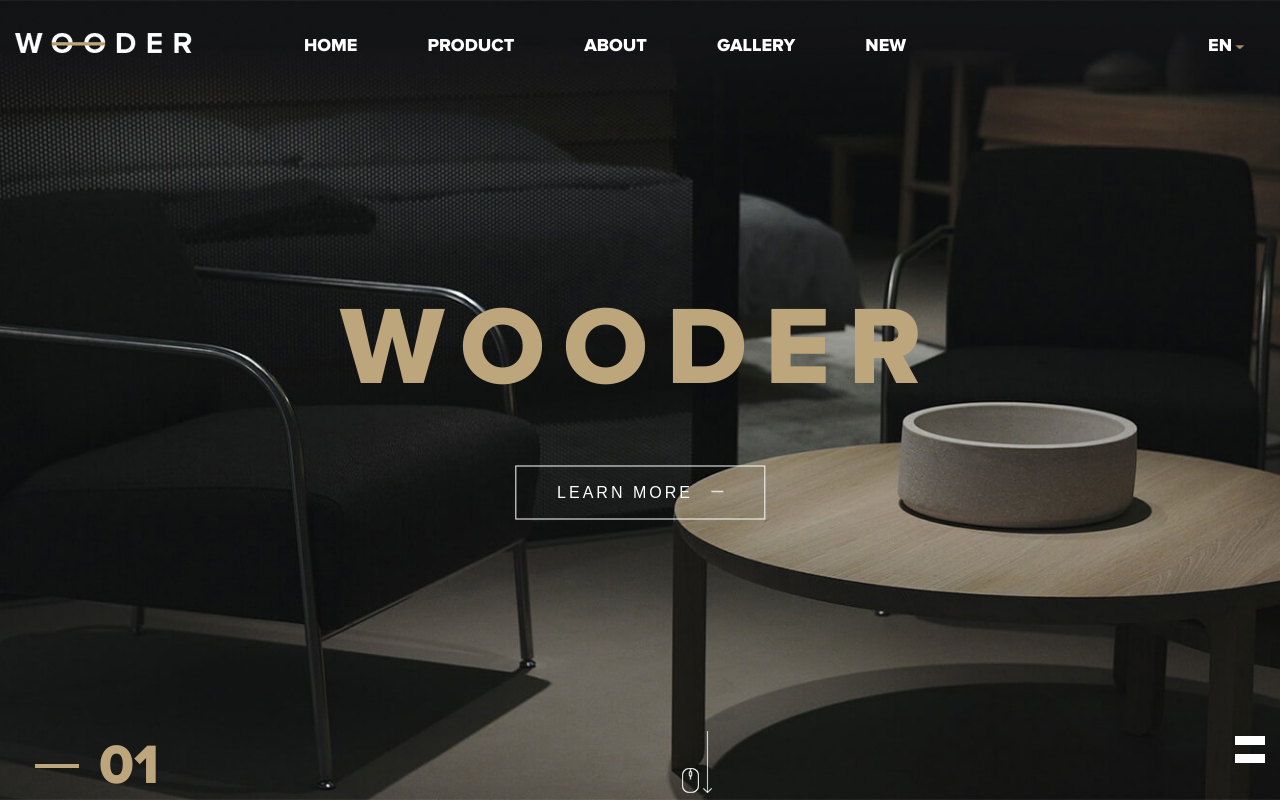
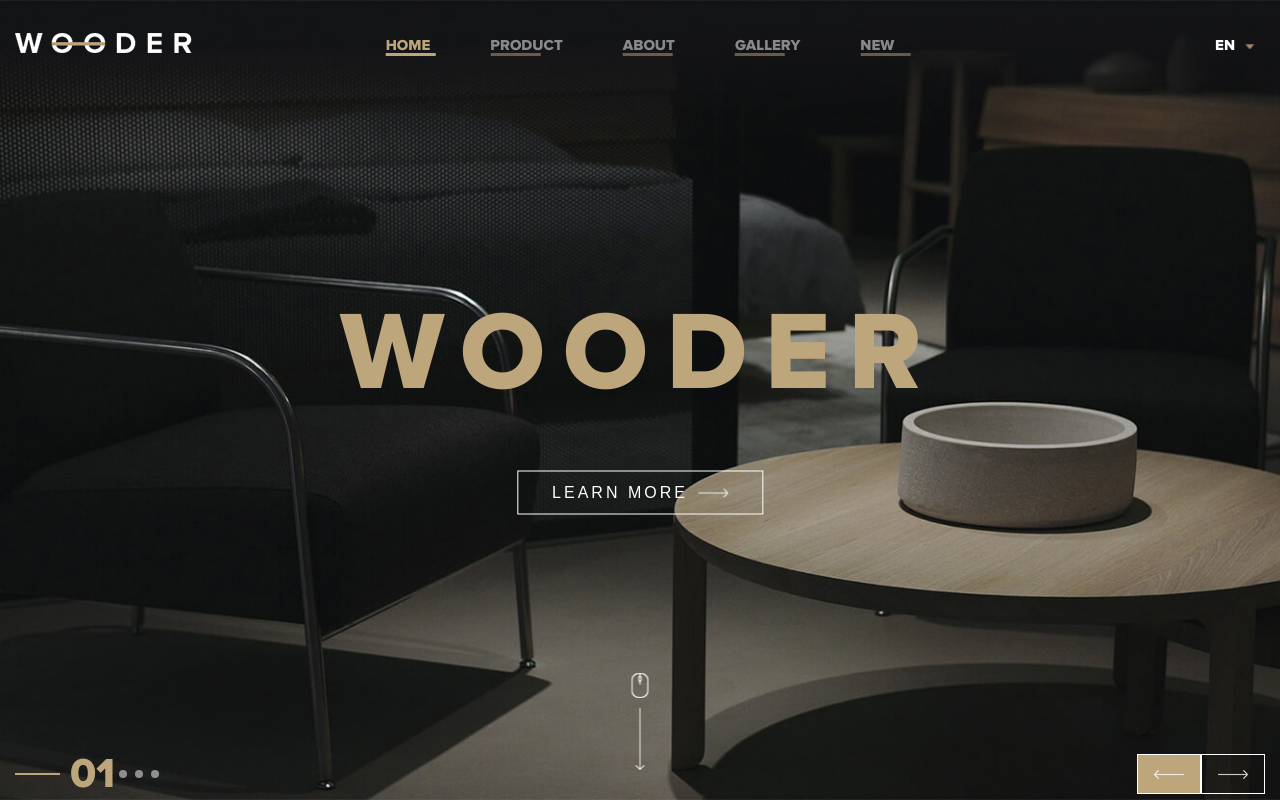
Before and after one commit to tanoscar111/Grunt, a website: page index.html in a window 1280 px wide. Drawn offline with Linux system fonts and the light colour scheme; files whose address does not match are found by name.

Commit message:
home page

```diff
--- a/dest/fonts.css
+++ b/dest/fonts.css
@@ -1 +1,27 @@
-/* FONT FACE - font-display: fallback; */
+
+@font-face {
+    font-family: "Peb";
+    src: url("Font/ProximaNovaA-Extrabld.woff2") format("woff2"),
+      url("Font/ProximaNovaA-Extrabld.woff") format("woff");
+    font-weight: 800;
+    font-style: normal;
+    font-display: fallback;
+  }
+
+  @font-face {
+    font-family: "Pr";
+    src: url("Font/ProximaNova-Regular.woff2") format("woff2"),
+      url("Font/ProximaNova-Regular.woff") format("woff");
+    font-weight: normal;
+    font-style: normal;
+    font-display: fallback;
+  }
+
+  @font-face {
+    font-family: "Pg";
+    src: url("Font/ProximaNova-Bold.woff2") format("woff2"),
+      url("Font/ProximaNova-Bold.woff") format("woff");
+    font-weight: bold;
+    font-style: normal;
+    font-display: fallback;
+  }
--- a/index.html
+++ b/index.html
@@ -5,7 +5,7 @@
     <meta name="viewport" content="width=device-width, initial-scale=1.0" />
     <meta http-equiv="X-UA-Compatible" content="IE=edge,chrome=1" />
     <title>Woonder</title>
-    <link rel="icon" href="favicon.ico">
+    <link rel="icon" href="favicon.ico" />
     <meta name="title" content="" />
     <meta name="description" content="" />
     <!-- meta facebook -->
@@ -16,49 +16,19 @@
     <meta property="og:url" content="" />
     <meta property="og:site_name" content="" />
     <meta property="og:image" content="" />
-
-    <link rel="stylesheet" href="dest/style.min.css">
+    <link rel="stylesheet" href="dest/fonts.css" />
+    <link rel="stylesheet" href="dest/style.min.css" />
   </head>
 
-  <style>
-    @font-face {
-    font-family: 'Peb';
-    src: url('Font/ProximaNovaA-Extrabld.woff2') format('woff2'),
-        url('Font/ProximaNovaA-Extrabld.woff') format('woff');
-    font-weight: 800;
-    font-style: normal;
-    font-display: fallback;
-}
-
-@font-face {
-    font-family: 'Pr';
-    src: url('Font/ProximaNova-Regular.woff2') format('woff2'),
-        url('Font/ProximaNova-Regular.woff') format('woff');
-    font-weight: normal;
-    font-style: normal;
-    font-display: fallback;
-}
-
-@font-face {
-    font-family: 'Pg';
-    src: url('Font/ProximaNova-Bold.woff2') format('woff2'),
-        url('Font/ProximaNova-Bold.woff') format('woff');
-    font-weight: bold;
-    font-style: normal;
-    font-display: fallback;
-}
-
-
-  </style>
   <body>
     <header>
       <div class="container-fluid">
         <div class="logo">
           <a href="./"><img src="img/Logo/logo.png" alt="" /></a>
-          <h1 class="hidden" style="display: none">Woonder</h1>
+          <h1 class="hidden">Woonder</h1>
         </div>
-        <ul>
-          <li><a href="#">Home</a></li>
+        <ul class="menu">
+          <li><a href="#" class="active">Home</a></li>
           <li><a href="#">Product</a></li>
           <li><a href="#">About</a></li>
           <li><a href="#">Gallery</a></li>
@@ -68,6 +38,11 @@
           <div class="lang__Current">
             <span>EN</span>
             <i><img src="img/Icon/arowdow.png" alt="arow" /></i>
+          </div>
+          <div class="lang__Option">
+            <a href="#" class="active">VN</a>
+            <a href="#">JP</a>
+            <a href="#">EU</a>
           </div>
         </div>
       </div>
@@ -84,30 +59,30 @@
                   ><img src="img/Icon/nextring.png" alt="arownext" /></i
               ></a>
             </div>
-            <img src="img/slide/slider1.jpg" alt="slider1" />
+            <img src="img/slide/slider1.jpg" alt="slider1" class="textBox__img" />
           </div>
         </div>
-        <div class="slider__control">
+        <div class="slider__bottom">
           <div class="container-fluid">
-            <div class="paging">
+            <div class="slider__bottom-paging">
               <span>01</span>
               <ul>
-                <li></li>
+                <li class="active"></li>
                 <li></li>
                 <li></li>
               </ul>
             </div>
-            <div class="mouse">
-              <img src="img/Icon/mouse.png" alt="" />
-              <img src="img/Icon/line.png" alt="" />
+            <div class="slider__bottom-mouse">
+                <img src="img/Icon/mouse.png" alt="" />
+                <img src="img/Icon/line.png" alt="" />
+
+          </div>
+          <div class="slider__bottom-control">
+            <div class="controlBtn prev">
+              <i><img src="img/Icon/prev.png" alt="" /></i>
             </div>
-            <div class="control">
-              <div class="control__btn --prev">
-                <i><img src="img/Icon/prev.jpg" alt="" /></i>
-              </div>
-              <div class="control__btn --next">
-                <i><img src="img/Icon/next.jpg" alt="" /></i>
-              </div>
+            <div class="controlBtn next">
+              <i><img src="img/Icon/next.png" alt="" /></i>
             </div>
           </div>
         </div>
--- a/package.json
+++ b/package.json
@@ -9,7 +9,7 @@
   "keywords": [
     "task"
   ],
-  "author": "Tran Nghia CFD",
+  "author": "Thanh Tân",
   "license": "ISC",
   "devDependencies": {
     "grunt": "^1.2.1",
--- a/scss/imports/core/_header.scss
+++ b/scss/imports/core/_header.scss
@@ -1,59 +1,120 @@
-@import "extend";
+
 header {
-    display: flex;
-    height:90px;
+  height: var(--heightHeader);
   width: 100%;
-    position: absolute;
+  max-width: $container-max-width;
+  position: fixed;
+  top: 0;
+  left: 0;
+  right: 0;
   z-index: 1;
-
   .container-fluid {
+      height: 100%;
     display: flex;
     justify-content: space-between;
     align-items: center;
     position: relative;
-        ul {
-
+    .logo {
+      .hidden {
+        display: none;
+      }
+    }
+    .menu {
+       height: 100%;
       list-style-type: none;
       display: flex;
-           @extend .center-Item;
-        }
+      position: absolute;
+      left: 50%;
+      transform: translateX(-50%);
       li {
-            padding-right: 70px;
+        padding: 0 30px;
         height: 100%;
         display: flex;
         justify-content: center;
         align-items: center;
+        a {
+          @include text(15px,Peb,22.5px,$white-cl,uppercase);
+          opacity: 0.5;
+          text-decoration: none;
+          @include transition($t);
+          position: relative;
+          &:hover,&.active {
+              color: $yelow-cl;
+              @include transition($t);
+              opacity: 1;
           }
-        a {
-            text-decoration: none;
-            font-size: 18px;
-            color: $color-text;
-            text-transform: uppercase;
-            font-family: Peb;
-
-
-        }
-    }
-    .lang{
-        padding-right: 20px;
-    &__Current{
-        display: flex;
-        align-items: center;
-        i{
-            img {
-                width: 10px;
-                height: 5px;
-
-            }
-
-        }
-        span {
-            font-size: 18px;
-            color: $color-text;
-            text-transform: uppercase;
-            padding-right: 3px;
-            font-family: Peb;
+          &::before {
+              content: '';
+              width: 50px;
+              height: 3px;
+              position: absolute;
+              bottom: 0;
+              background: $yelow-cl;
           }
         }
     }
   }
+  }
+  .lang {
+    margin-right: 10px;
+    position: relative;
+    &__Current {
+      display: flex;
+      align-items: center;
+      i {
+        img {
+          width: 10px;
+        }
+      }
+      span {
+        @include text(15px,Peb,22.5px,$white-cl,uppercase);
+        padding-right: 10px;
+      }
+    }
+    &__Option {
+      position: absolute;
+      right: 0;
+      bottom: -103px;
+      border-radius: 5px;
+      transition: $t;
+      background:#acb7ba;
+      z-index: 0.5;
+      cursor: pointer;// để zô có bàn tay
+      @include visible(0);
+      @include transform ($t);
+        a{
+          padding: 4px 28px;
+          display: block;
+          color: #fff;
+          text-transform: uppercase;
+          text-decoration: none;
+          @include transform ($t);
+          &:first-child {
+            padding-top: 10px;
+          }
+          &:last-child {
+            padding-bottom: 10px;
+          }
+          &:hover,&.active {
+            color: $yelow-cl;
+            @include transform ($t);
+          }
+        }
+        &::before{
+          content: '';
+          position: absolute;
+          top: -4px;
+          right: 6px;
+          width: 20px;
+          height: 20px;
+          transform: rotate(45deg);
+          background:#acb7ba;
+      }
+    }
+    &:hover {
+      .lang__Option {
+        @include visible(1);
+      }
+    }
+  }
+}
--- a/scss/imports/core/_mixins.scss
+++ b/scss/imports/core/_mixins.scss
@@ -149,6 +149,7 @@
 	max-width: $maxwidth;
 	min-width: 100%;
 	min-height: 100%;
+	max-height: 100%;
 	object-fit: cover;
 	position: absolute;
 	@include mid();
@@ -169,7 +170,7 @@
 @mixin visible($hidden: 1) {
 	@if $hidden == 1 {
 		opacity: 1;
-		pointer-events: none;
+		pointer-events: auto;
 	} @else {
 		opacity: 0;
 		pointer-events: none;
--- a/scss/imports/core/_variables.scss
+++ b/scss/imports/core/_variables.scss
@@ -1,18 +1,18 @@
 /*primary colors*/
 $white-cl: #fff;
 $black-cl: #000;
-
+$yelow-cl:#bea67c;
 /*global text color*/
-$text-cl: #222;
+$text-cl: #464646;
 $text-black-cl: #000;
 
 /*global bg color*/
-$main-bg-cl: #000;
-$black-bg-cl: #000;
+$main-bg-cl: #ffff;
+$black-bg-cl:$black-cl;
 
 // timing transition
-$t: 0.4s;
-$cubic: cubic-bezier(0.84, 0.13, 0.33, 0.97);
+$t: 0.4s;// thời gian animation
+$cubic: cubic-bezier(0.84, 0.13, 0.33, 0.97); // gia tốc
 
 /*font families*/
 $font-stack: "Open Sans", sans-serif;
@@ -29,7 +29,7 @@ $lh-text-m: normal;
 
 /*BOXED LAYOUT*/
 $container-max-width: 1920px;
-$container-width: 1040px; // tùy thuộc vào container của bản thiết kế mà chỉnh sửa cho hợp lý
+$container-width: 1040px; // tùy thuộc vào container của bản thiết kế mà chỉnh sửa cho hợp lý đo  cộng thêm 30px nữa
 
 /*GRID - media queries breakpoints*/
 $xxs-min: 576px; // CÓ THỂ TÙY CHỈNH
@@ -46,3 +46,6 @@ $lg-max: ($lg-min - 1); // Large Desktop
 
 $color-text: #ffffff;
 $color-titte:#bea67c;
+html body {
+    --heightHeader:90px;
+}
--- a/scss/imports/pages/_home.scss
+++ b/scss/imports/pages/_home.scss
@@ -1,16 +1,14 @@
-@import "../core/variables";
-@import "../core/extend";
-main {
-    width: 100%;
-    position: relative;
-    height: 100vh;
-    .slider {
+
+  .slider {
         width: 100%;
-        height: 100%;
+        position: relative;
+        height: 100vh;
         &__list {
+            height: 100%;
             &-item {
                 .textBox {
-                    @extend .center-Item;
+                       @include mid(false);
+                       z-index: 1;
                     h2 {
                         color: $color-titte;
                         letter-spacing: 18px;
@@ -23,63 +21,115 @@ main {
                         text-decoration: none;
                         color: $color-text;
                         border: 1px solid $color-text;
-                        padding: 17px 25px;
+                        padding: 12px 34px;
                         color: $color-text;
                         text-transform: uppercase;
                         text-align: center;
-                        display: block;
-                        margin-left: auto;
-                        margin-right: auto;
-                        max-width: 250px;
+                        display: flex;
+                        align-items: center;
+                        margin: 0 auto;
                         letter-spacing: 3px;
-
+                        width: max-content;
                         i {
-                            img {
-                                width: 30px;
-                                height: 12px;
-                                padding-left: 18px;
-                            }
+                            padding-left: 10px ;
                         }
                     }
+                &__img {
+                      @include midimg(100%);
+                     }
                 }
-                img {
-                    width: 100%;
-                    height: 100vh;
-                    object-fit: cover;
-                }
+
             }
         }
-        &__control {
+        &__bottom {
 
             width: 100%;
            position: absolute;
            bottom: 0;
-           .container-fluid {
+           left: 0;
+           right: 0;
+           .container-fluid{
             display: flex;
             justify-content: space-between;
+            align-items: center;
            }
-
-            .paging {
-                position: relative;
+            &-paging {
                 display: flex;
                 justify-content: center;
                 align-items: center;
                 span {
-                    font-size: 42pt;
+                    font-size: 42px;
+                    line-height: normal;
                     font-family: Peb;
-                    color: $color-titte;
+                    color: $yelow-cl;
+                    display: flex;
+                    align-items: center;
 
                     &::before {
                         content: "";
-                        width: 44px;
-                        height: 4px;
+                        width: 45px;
+                        height: 2px;
                        display: inline-block;
-                       margin: 15px 20px;
+                       margin-right: 10px;
                        background: $color-titte;
+                       margin-right: 10px;
+                    }
+                }
+                ul {
+                    display: flex;
+                    li {
+                        width: 8px;
+                        height: 8px;
+                        background: #ffffff;
+                        @include br(50%);
+                        margin: 0 4px;
+                        opacity: 0.5;
+                        flex-shrink: 1; //để li ăn cái with
+                        @include transition($t);
+                        cursor: pointer;
+                    }
+                    & :hover ,&.active {
+                        background: $yelow-cl;
+                        @include transition($t);
+                        opacity: 1;
                     }
                 }
             }
+            &-mouse {
+                display: flex;
+                flex-direction: column;
+                align-items:  center;
+                justify-content: center;
+                position: absolute;
+                left: 50%;
+                bottom: 30px;
+                transform: translateX(-50%);
+                img{
+                    &:first-child{
+                        margin-bottom: 10px;
+                    }
+                }
+            }
+            &-control {
+                @include mid(true);
+                .controlBtn {
+                    width: 64px;
+                    height: 40px;
+                    border: 1px solid #ffffff;
+                    @include mid(true);
+                    @include transition($t);
+                   &:active {
+                    background: $yelow-cl;
+                    @include transition($t)
+                }
+                }
+                .prev {
+                    background: $yelow-cl;
+                    @include transition($t)
+                }
+
+                }
+
+
         }
     }
-
-}
```
Also changed, not shown: dest/style.min.css, img/Icon/next.png (added), img/Icon/prev.png (added), 2 other files. Lines whose indentation alone changed are shown as unchanged.
